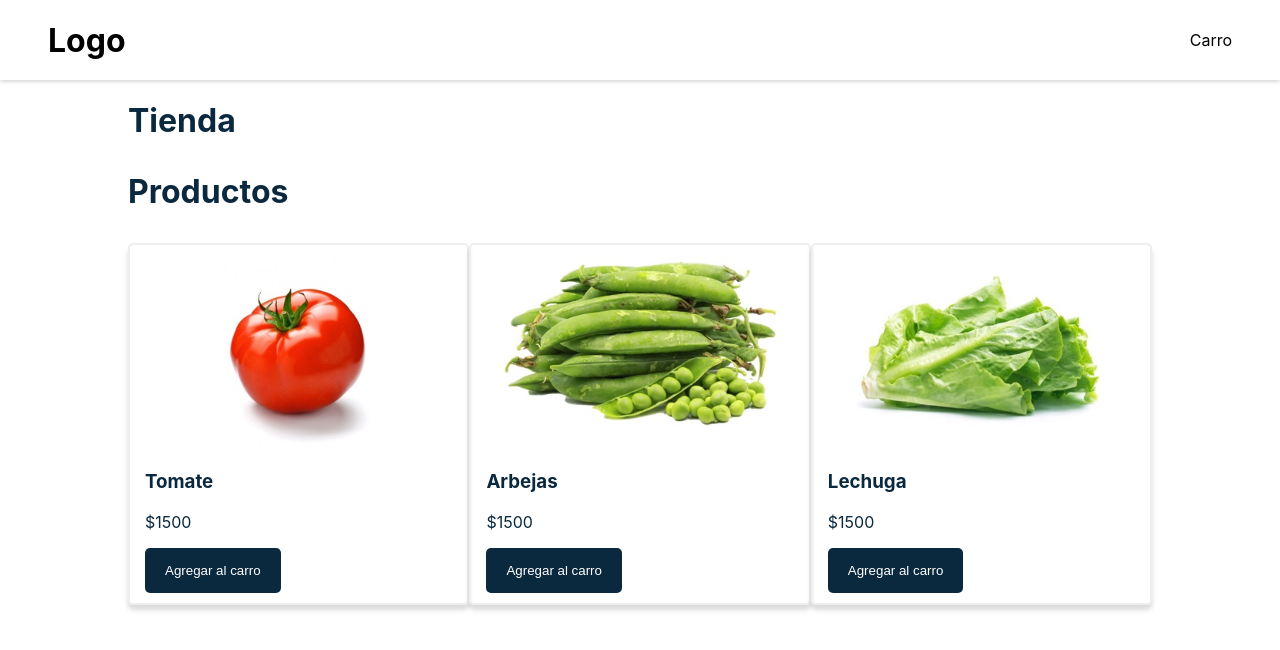
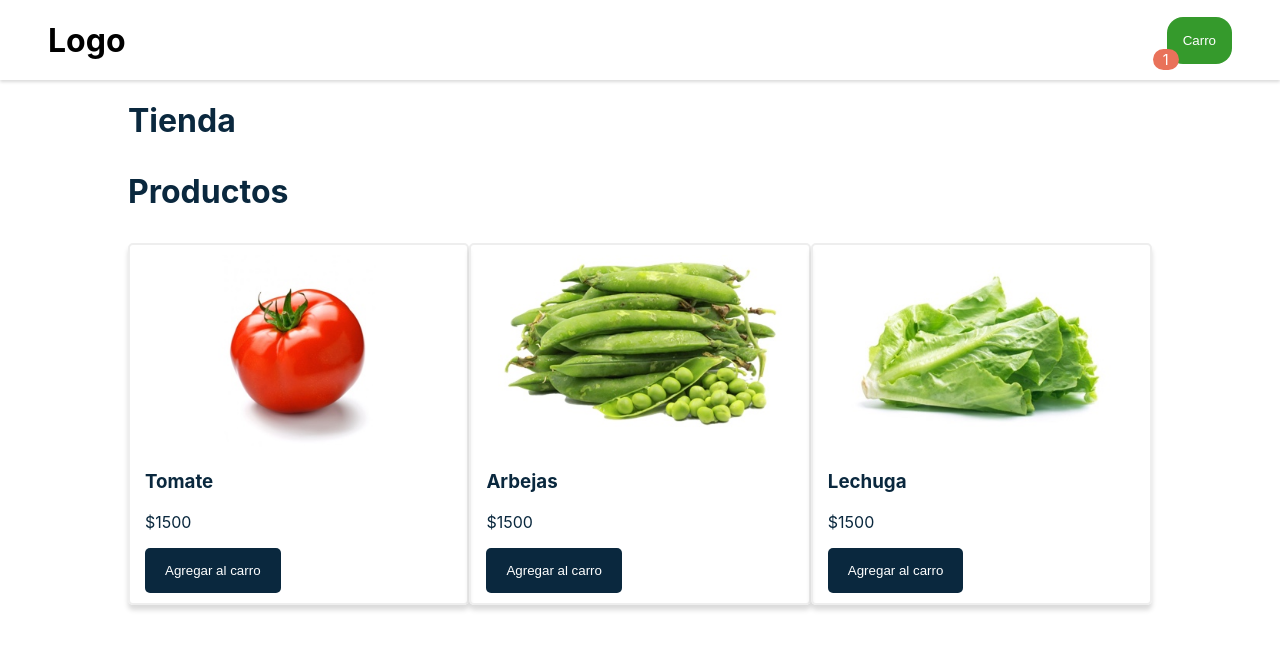
Before and after one commit to alberto-2-garcia/definitive-react-guide, a React (Vite) app: page / in a window 1280 px wide. Shown: the top 650 px of the page. Built offline with nearby package versions, Linux system fonts and the light colour scheme.

Commit message:
Added Carro and BubbleAlert component

```diff
--- /dev/null
+++ b/src/components/BubbleAlert/index.tsx
@@ -0,0 +1,10 @@
+import { FC } from 'react';
+import './styles.scss';
+
+const BubbleAlert: FC = () => {
+  return (
+    <span className='bubble-alert'>1</span>
+  )
+}
+
+export default BubbleAlert;
--- /dev/null
+++ b/src/components/BubbleAlert/styles.scss
@@ -0,0 +1,9 @@
+.bubble-alert {
+  background-color: #E9725A;
+  border-radius: 1rem;
+  color: #FFF;
+  padding: 2px 10px;
+  font-size: 0.9rem;
+  width: 20px;
+  position: inherit;
+}
--- a/src/components/Button/index.tsx
+++ b/src/components/Button/index.tsx
@@ -4,7 +4,7 @@ import { ButtonProps } from './interface';
 
 const Button: FC<ButtonProps> = ({ onClick, children }) => {
   return (
-    <button onClick={() => onClick()}> {children} </button>
+    <button className='btn' onClick={() => onClick()}> {children} </button>
   )
 }
 
--- a/src/components/Button/styles.scss
+++ b/src/components/Button/styles.scss
@@ -1,6 +1,6 @@
 $button-color: #0A283E;
 
-button {
+.btn {
   background-color: $button-color;
   color: #FFFFFF;
   padding: 15px 20px;
--- /dev/null
+++ b/src/components/Carro/index.tsx
@@ -0,0 +1,18 @@
+import { FC } from 'react';
+import BubbleAlert from '../BubbleAlert';
+import './styles.scss';
+
+const Carro: FC = () => {
+  return (
+    <div>
+      <span className='bubble'>
+        <BubbleAlert />
+      </span>
+      <button className='carro'>
+        Carro
+      </button>
+    </div>
+  )
+}
+
+export default Carro
--- /dev/null
+++ b/src/components/Carro/styles.scss
@@ -0,0 +1,20 @@
+$carro-color: #359A2C;
+
+.carro {
+  background-color: $carro-color;
+  color: #ffffff;
+  border: none;
+  padding: 1rem;
+  border-radius: 1rem;
+  cursor: pointer;
+
+  &:hover {
+    background-color: lighten($color: $carro-color, $amount: 10);
+  }
+}
+
+.bubble {
+  position: relative;
+  left: 12px;
+  top: 20px;
+}
--- a/src/components/Navbar/index.tsx
+++ b/src/components/Navbar/index.tsx
@@ -1,4 +1,5 @@
 import { FC } from 'react';
+import Carro from '../Carro';
 import Logo from '../Logo';
 import './styles.scss';
 
@@ -6,7 +7,7 @@ const Navbar: FC = () => {
   return (
     <nav className='navbar'>
       <Logo />
-      <p>Carro</p>
+      <Carro />
     </nav>
   )
 }
```
